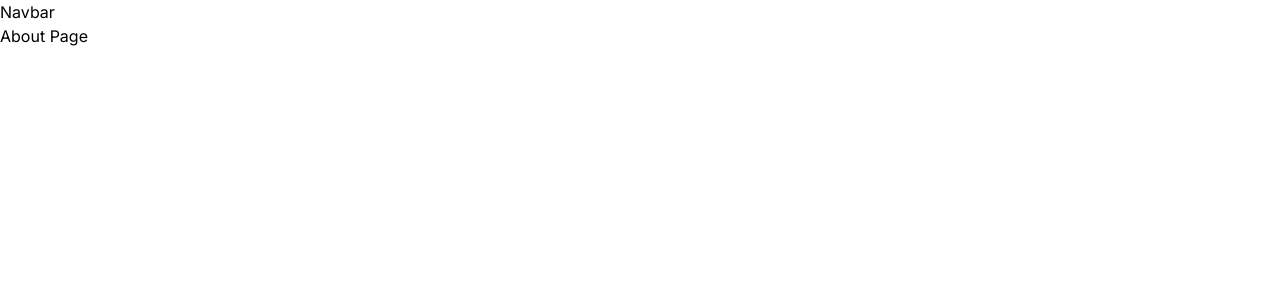
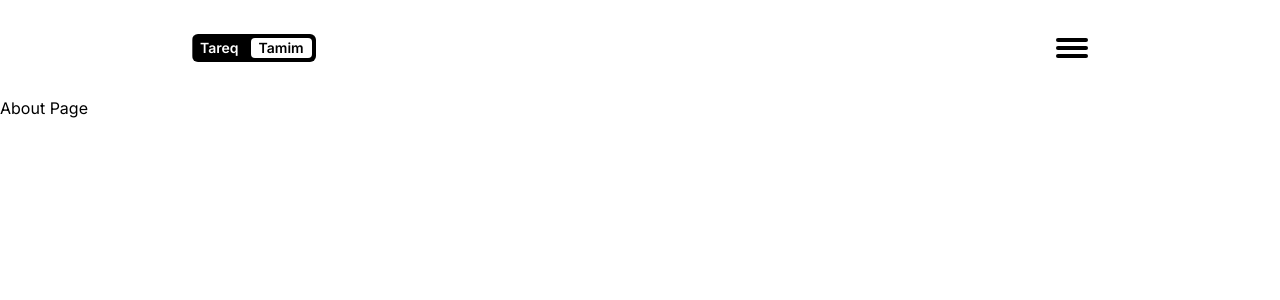
Before and after one commit to tamimhasan19702/nextportfolio, a Next.js app: page /about in a window 1280 px wide. Shown: the top 300 px of the page. Built offline with nearby package versions, Linux system fonts and the light colour scheme.

Commit message:
update layout.js and navbar.jsx

```diff
--- a/src/app/layout.js
+++ b/src/app/layout.js
@@ -15,8 +15,11 @@ export default function RootLayout({ children }) {
   return (
     <html lang="en">
       <body className={inter.className}>
-        <div className="w-screen h-screen">
-          <Navbar />
+        <div className="w-screen h-screen bg-gradient-to-b form-blue-100 to-red-100">
+          <div className="h-24">
+            <Navbar />
+          </div>
+
           {children}
         </div>
       </body>
--- a/src/components/navbar.jsx
+++ b/src/components/navbar.jsx
@@ -1,7 +1,55 @@
 /** @format */
+"use client"; // This directive marks the file as a Client Component
+
+import Link from "next/link";
+
+const links = [
+  {
+    name: "Home",
+    title: "Home page",
+  },
+  {
+    name: "Portfolio",
+    title: "Portfolio page",
+  },
+  {
+    name: "About",
+    title: "About me page",
+  },
+  {
+    name: "Contact",
+    title: "Contact me page",
+  },
+];
 
 const Navbar = () => {
-  return <div>Navbar</div>;
+  return (
+    <div className="h-full flex items-center justify-between px-4 sm:px-8 md:px-12 lg:px-20 xl:px-48">
+      <div className="relative">
+        <Link
+          href="/"
+          className="relative text-sm bg-black rounded-md p-1 font-semibold flex items-center justify-center  overflow-hidden group">
+          <span className="flex px-1 items-center justify-center w-15 h-5 relative z-20 text-white mr-2 bg-black rounded transition-all duration-500 group-hover:text-black group-hover:bg-white group-hover:px-2">
+            Tareq
+          </span>
+          <span className="flex items-center justify-center px-2 relative z-20 bg-shadow w-15 h-5 rounded bg-white text-black transition-colors duration-500 group-hover:bg-black group-hover:text-white group-hover:px-1">
+            Tamim
+          </span>
+          <span
+            className="absolute inset-0 transition-transform duration-300 ease-in-out bg-white z-10 group-hover:translate-x-0"
+            style={{ transform: "translateX(-100%)" }}></span>
+        </Link>
+      </div>
+      <div>
+        {/* Menu button */}
+        <button className="w-8 h-5 flex flex-col  justify-between">
+          <div className="w-full h-1 bg-black rounded"></div>
+          <div className="w-full h-1 bg-black rounded"></div>
+          <div className="w-full h-1 bg-black rounded"></div>
+        </button>
+      </div>
+    </div>
+  );
 };
 
 export default Navbar;
```
